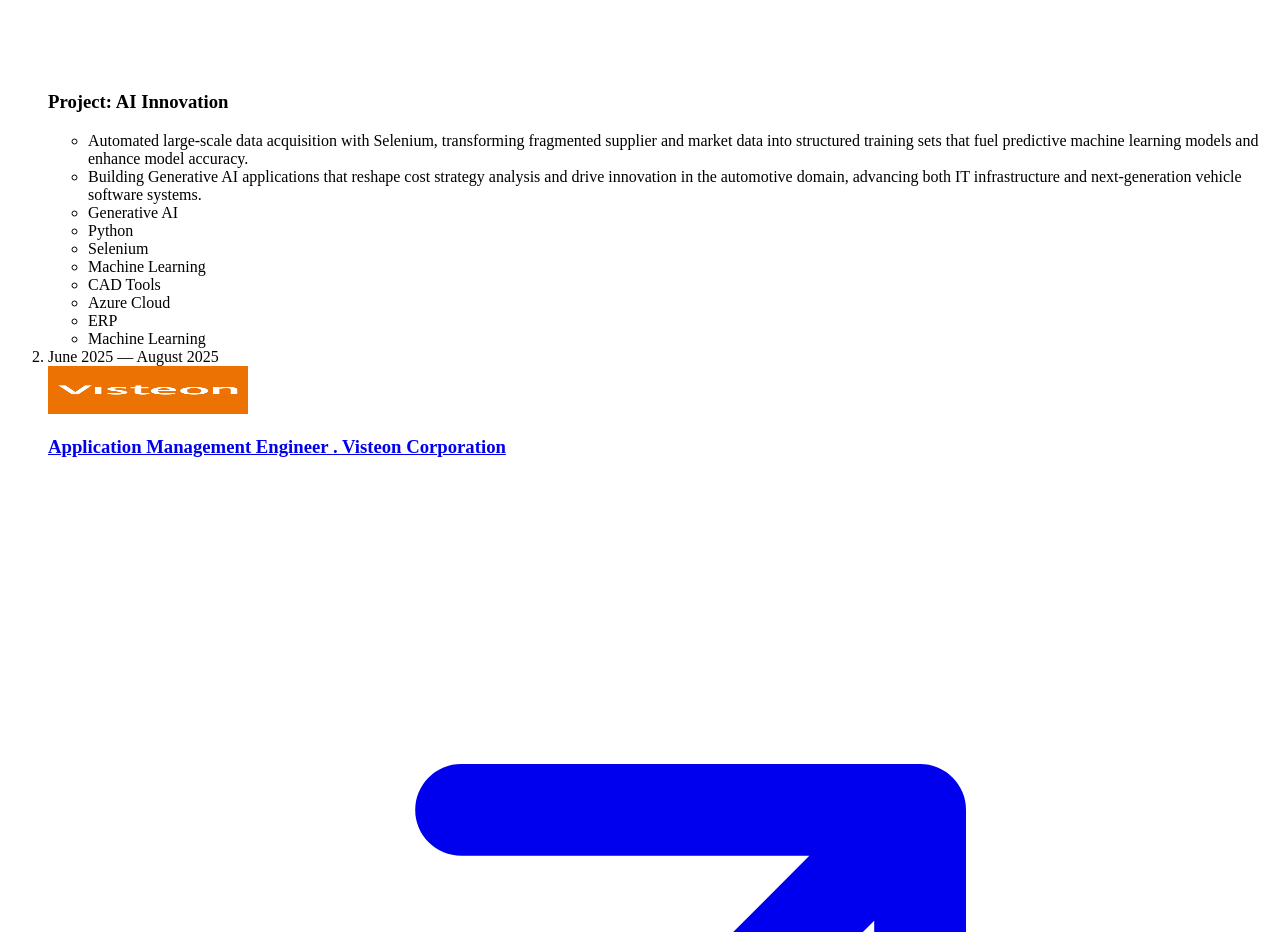
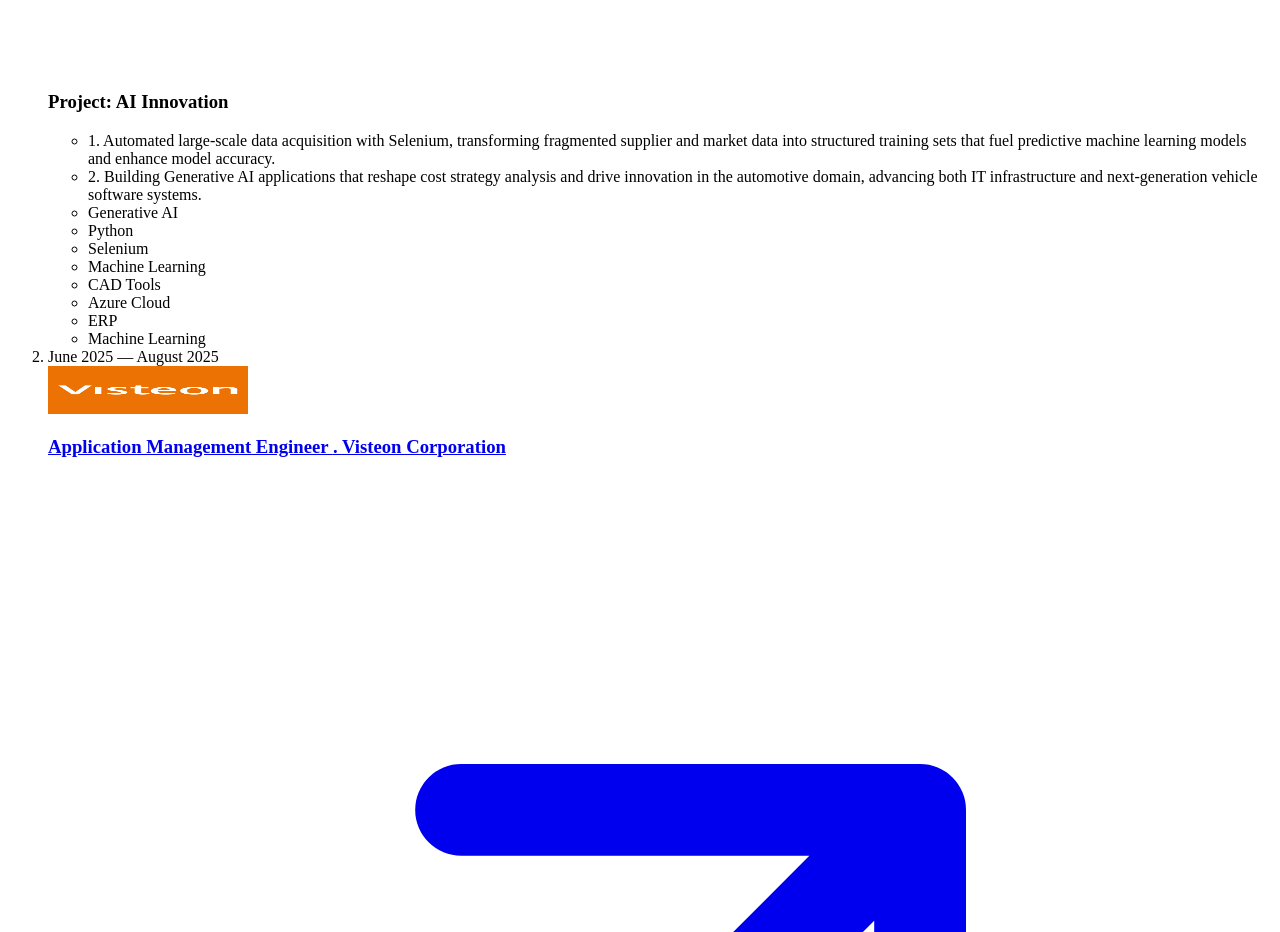
Before and after one commit to memarathe/Ruturaj-s-portfolio, a Next.js app: page / in a window 1280 px wide. Shown: the part 2080-3012 px from the top of the page. Built offline with nearby package versions, Linux system fonts and the light colour scheme.

Commit message:
updated dates

```diff
--- a/pages/experience/index.tsx
+++ b/pages/experience/index.tsx
@@ -70,8 +70,8 @@
                   <div className="mt-2 text-sm leading-normal text-justify">
                     <h3 className="font-bold">Project: AI Innovation</h3>
                     <ul>
-                      <li>Automated large-scale data acquisition with Selenium, transforming fragmented supplier and market data into structured training sets that fuel predictive machine learning models and enhance model accuracy.</li>
-                      <li>Building Generative AI applications that reshape cost strategy analysis and drive innovation in the automotive domain, advancing both IT infrastructure and next-generation vehicle software systems.</li>
+                      <li>1. Automated large-scale data acquisition with Selenium, transforming fragmented supplier and market data into structured training sets that fuel predictive machine learning models and enhance model accuracy.</li>
+                      <li>2. Building Generative AI applications that reshape cost strategy analysis and drive innovation in the automotive domain, advancing both IT infrastructure and next-generation vehicle software systems.</li>
                     </ul>
                   </div>
                   <ul
```
